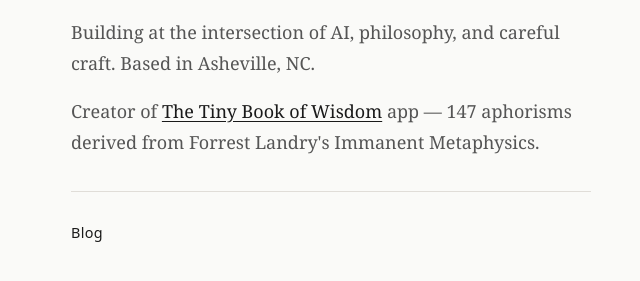
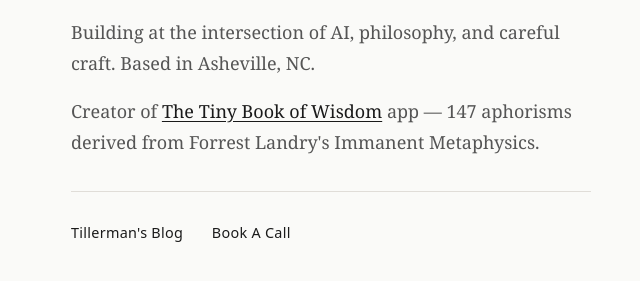
Before and after one commit to kapslap/jaredclucas.com, a plain HTML site: page index.html in a window 1280 px wide. Shown: the part 303-584 px from the top of the page, without its empty margins (309-949 px from the left). Drawn offline with Linux system fonts and the light colour scheme.

Commit message:
Add Book A Call link, rename Blog to Tillerman's Blog

```diff
--- a/index.html
+++ b/index.html
@@ -81,7 +81,8 @@
     <p>Creator of <a href="https://apps.apple.com/us/app/the-tiny-book-of-wisdom/id6757509362" style="color: var(--text); text-decoration: underline; text-underline-offset: 3px;">The Tiny Book of Wisdom</a> app — 147 aphorisms derived from Forrest Landry's Immanent Metaphysics.</p>
 
     <div class="links">
-      <a href="/blog/">Blog</a>
+      <a href="/blog/">Tillerman's Blog</a>
+      <a href="https://calendly.com/jaredclucas/disc">Book A Call</a>
     </div>
   </main>
 
```
